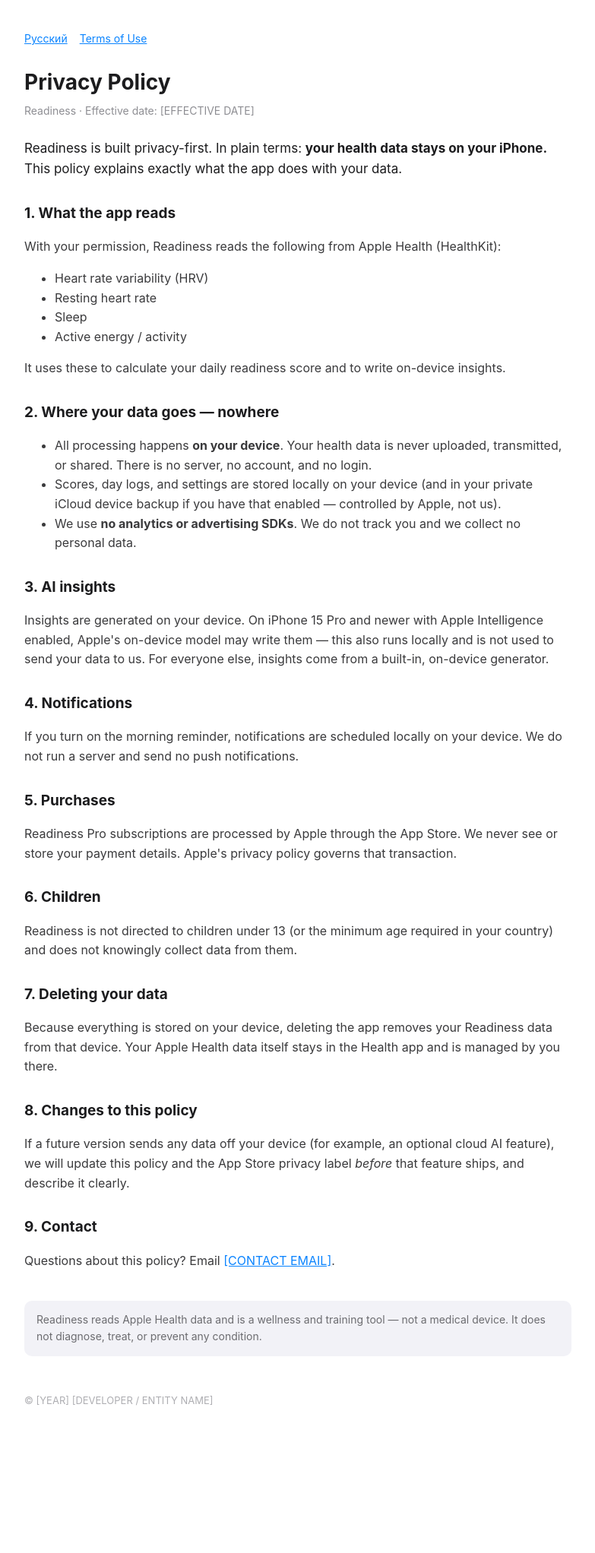
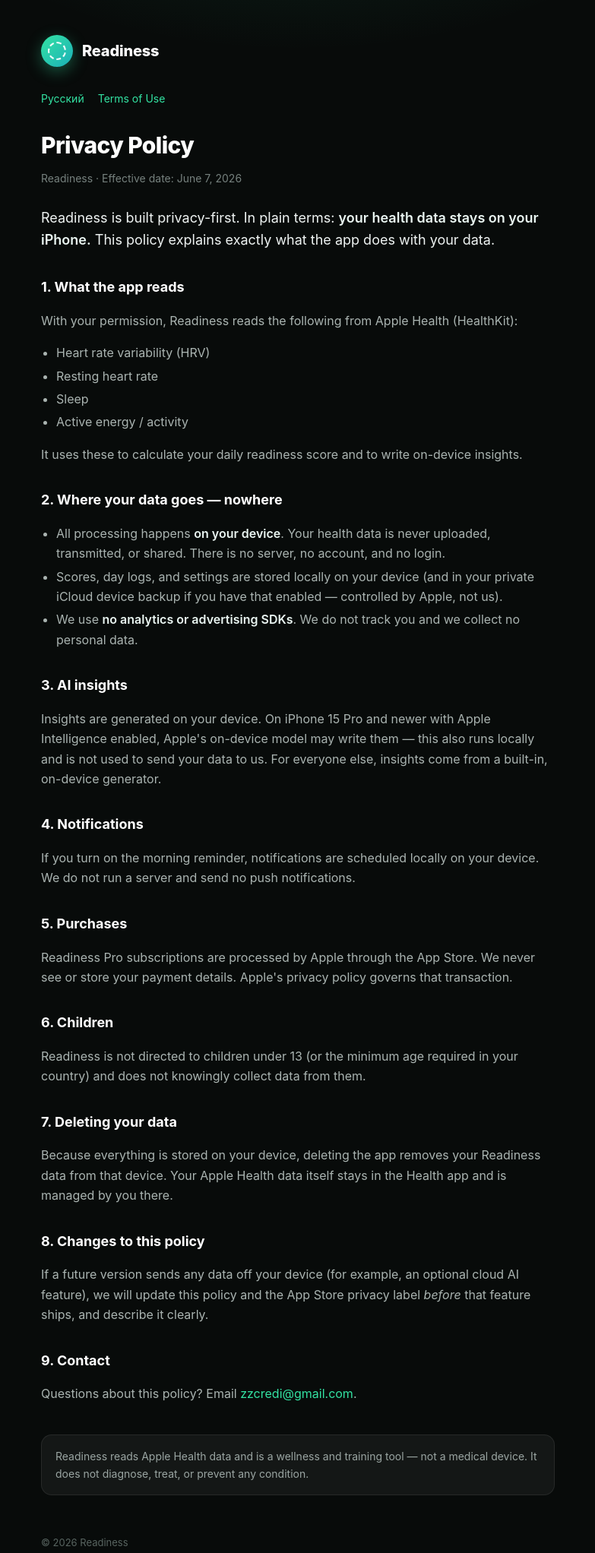
Before and after one commit to zzcredi/readiness-legal, a plain HTML site: page privacy-en.html in a window 1280 px wide. Shown: the whole page at 76% size, without its empty margins (248-1031 px from the left). Before the commit the page ends 1934 px from the top, so only its background shows below. Drawn offline with Linux system fonts and the light colour scheme.

Commit message:
Add files via upload

```diff
--- a/privacy-en.html
+++ b/privacy-en.html
@@ -5,24 +5,41 @@
 <meta name="viewport" content="width=device-width, initial-scale=1">
 <title>Readiness — Privacy Policy</title>
 <style>
-:root{color-scheme:light}
-body{font:16px/1.6 -apple-system,BlinkMacSystemFont,"Segoe UI",Roboto,sans-serif;max-width:720px;margin:0 auto;padding:40px 20px 80px;color:#1c1c1e;background:#fff}
-h1{font-size:28px;margin:0 0 4px}
-.eff{color:#8e8e93;margin:0 0 24px;font-size:14px}
-h2{font-size:19px;margin:30px 0 8px}
-p,li{color:#3a3a3c}
-a{color:#0a84ff}
-.lead{font-size:17px;color:#1c1c1e}
-.note{margin-top:40px;padding:14px 16px;background:#f2f2f7;border-radius:10px;font-size:14px;color:#6c6c70}
-nav{margin-bottom:24px;font-size:14px}
-nav a{margin-right:16px}
-footer{margin-top:48px;font-size:13px;color:#aeaeb2}
+:root{color-scheme:dark}
+*{box-sizing:border-box}
+html{background:#080b0a}
+body{margin:0;min-height:100vh;
+  background-image:radial-gradient(900px 520px at 50% -12%, rgba(51,227,163,.16), rgba(8,11,10,0) 62%);
+  color:#aab4b1;
+  font:16px/1.65 -apple-system,BlinkMacSystemFont,"SF Pro Rounded","Segoe UI",Roboto,system-ui,sans-serif;
+  -webkit-font-smoothing:antialiased}
+.wrap{max-width:720px;margin:0 auto;padding:46px 22px 90px}
+.brand{display:flex;align-items:center;gap:12px;margin-bottom:30px}
+.mark{width:42px;height:42px;border-radius:50%;flex:none;position:relative;
+  background:linear-gradient(135deg,#33e3a3,#1cb0b8);box-shadow:0 6px 20px rgba(51,227,163,.35)}
+.mark::after{content:"";position:absolute;inset:9px;border:2px dashed rgba(255,255,255,.92);border-radius:50%}
+.word{font-weight:800;font-size:20px;color:#fff;letter-spacing:-.01em}
+h1{font-size:30px;font-weight:800;color:#fff;letter-spacing:-.02em;margin:0 0 6px}
+.eff{color:#76817e;font-size:14px;margin:0 0 26px}
+.lead{font-size:18px;color:#eef3f2}
+h2{font-size:18px;font-weight:700;color:#fff;margin:32px 0 8px}
+p,li{color:#aab4b1}
+strong{color:#eaf6f2;font-weight:600}
+a{color:#33e3a3;text-decoration:none}
+a:hover{text-decoration:underline}
+ul{padding-left:20px}li{margin:4px 0}
+.note{margin-top:40px;padding:16px 18px;background:rgba(255,255,255,.05);
+  border:1px solid rgba(255,255,255,.08);border-radius:14px;font-size:14px;color:#9aa5a2}
+nav{display:flex;gap:18px;margin-bottom:26px;font-size:14px}
+footer{margin-top:52px;font-size:13px;color:#586460}
 </style>
 </head>
 <body>
+<div class="wrap">
+<header class="brand"><div class="mark"></div><span class="word">Readiness</span></header>
 <nav><a href="privacy-ru.html">Русский</a><a href="terms-en.html">Terms of Use</a></nav>
 <h1>Privacy Policy</h1>
-<p class="eff">Readiness · Effective date: [EFFECTIVE DATE]</p>
+<p class="eff">Readiness · Effective date: June 7, 2026</p>
 
 <p class="lead">Readiness is built privacy-first. In plain terms: <strong>your health data stays on your iPhone.</strong> This policy explains exactly what the app does with your data.</p>
 
@@ -62,9 +79,10 @@
 <p>If a future version sends any data off your device (for example, an optional cloud AI feature), we will update this policy and the App Store privacy label <em>before</em> that feature ships, and describe it clearly.</p>
 
 <h2>9. Contact</h2>
-<p>Questions about this policy? Email <a href="mailto:[CONTACT EMAIL]">[CONTACT EMAIL]</a>.</p>
+<p>Questions about this policy? Email <a href="mailto:zzcredi@gmail.com">zzcredi@gmail.com</a>.</p>
 
 <p class="note">Readiness reads Apple Health data and is a wellness and training tool — not a medical device. It does not diagnose, treat, or prevent any condition.</p>
-<footer>© [YEAR] [DEVELOPER / ENTITY NAME]</footer>
+<footer>© 2026 Readiness</footer>
+</div>
 </body>
 </html>
```
Also changed, not shown: index.html (+22 -9 lines), privacy-ru.html (+33 -15 lines), terms-en.html (+35 -16 lines), terms-ru.html (+35 -16 lines).
